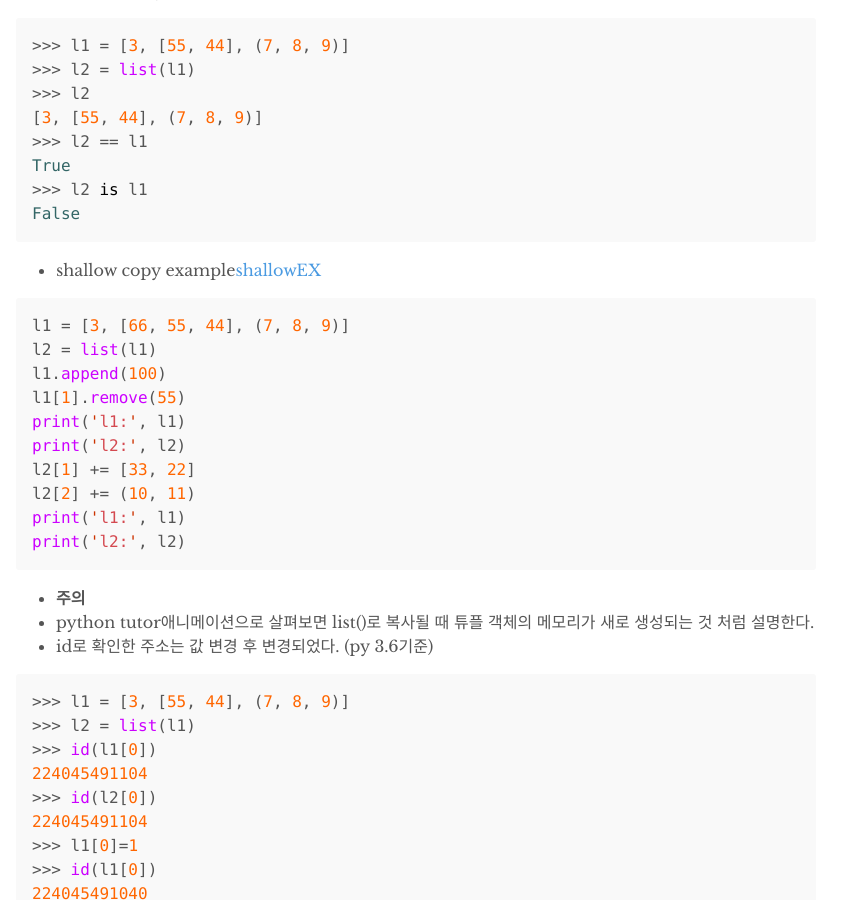
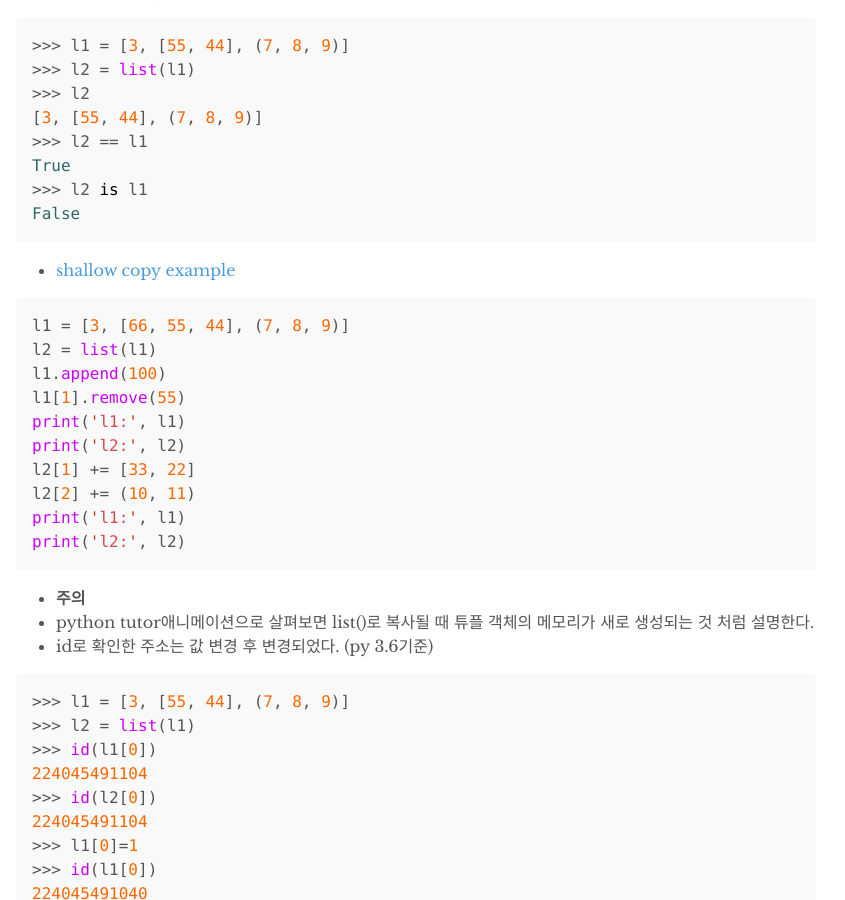
Before and after one commit to hydblab/hydblab.github.io, a Jekyll site: the page built from _posts/2018-09-12-object_orinted_idioms.md, in a window 1280 px wide and 900 px high, scrolled down 2797 px. Shown: the whole window, without its empty margins (224-1069 px from the left). Built offline with Jekyll 4.4.1, drawn with Linux system fonts in a browser that asks for light colours.

Commit message:
fix: link position

```diff
--- a/_posts/2018-09-12-object_orinted_idioms.md
+++ b/_posts/2018-09-12-object_orinted_idioms.md
@@ -122,7 +122,7 @@ True
 False
 {% endhighlight %}
 
-- shallow copy example[shallowEX]
+- [shallow copy example]
 
 {% highlight python %}
 l1 = [3, [66, 55, 44], (7, 8, 9)]
@@ -470,4 +470,4 @@ wref_to_a_list = weakref.ref(a_list)
 {% endhighlight %}
 
 
-[shallowEX]: http://www.pythontutor.com/visualize.html#code=l1%20%3D%20%5B3,%20%5B66,%2055,%2044%5D,%20%287,%208,%209%29%5D%0Al2%20%3D%20list%28l1%29%0Al1.append%28100%29%0Al1%5B1%5D.remove%2855%29%0Aprint%28'l1%3A',%20l1%29%0Aprint%28'l2%3A',%20l2%29%0Al2%5B1%5D%20%2B%3D%20%5B33,%2022%5D%0Al2%5B2%5D%20%2B%3D%20%2810,%2011%29%0Aprint%28'l1%3A',%20l1%29%0Aprint%28'l2%3A',%20l2%29&cumulative=false&curInstr=1&heapPrimitives=nevernest&mode=display&origin=opt-frontend.js&py=3&rawInputLstJSON=%5B%5D&textReferences=false
+[shallow copy example]: http://www.pythontutor.com/visualize.html#code=l1%20%3D%20%5B3,%20%5B66,%2055,%2044%5D,%20%287,%208,%209%29%5D%0Al2%20%3D%20list%28l1%29%0Al1.append%28100%29%0Al1%5B1%5D.remove%2855%29%0Aprint%28'l1%3A',%20l1%29%0Aprint%28'l2%3A',%20l2%29%0Al2%5B1%5D%20%2B%3D%20%5B33,%2022%5D%0Al2%5B2%5D%20%2B%3D%20%2810,%2011%29%0Aprint%28'l1%3A',%20l1%29%0Aprint%28'l2%3A',%20l2%29&cumulative=false&curInstr=1&heapPrimitives=nevernest&mode=display&origin=opt-frontend.js&py=3&rawInputLstJSON=%5B%5D&textReferences=false
```
